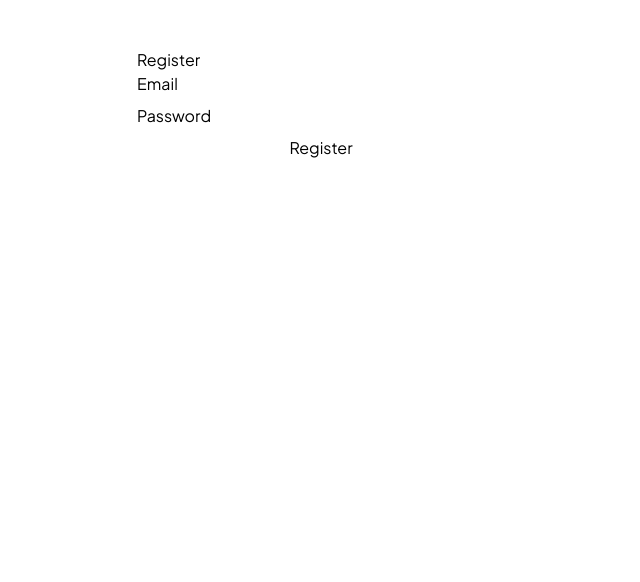
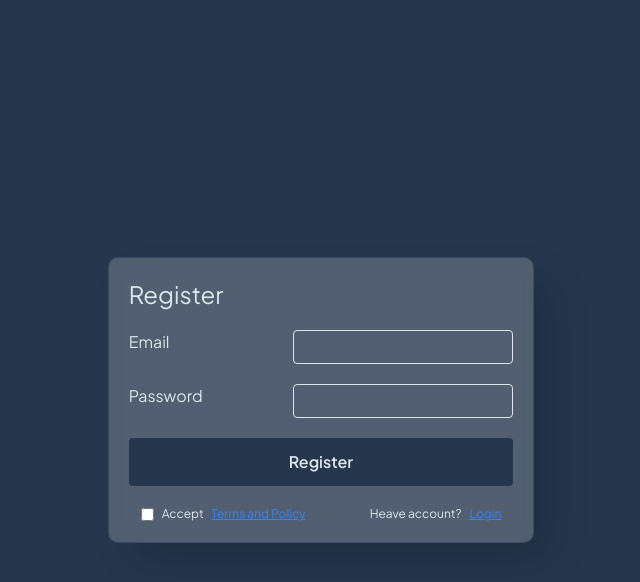
Before and after one commit to ABCD-Tools/automation-post, a Next.js app: page /register in a window 1280 px wide. Shown: the top 582 px of the page, without its empty margins (319-959 px from the left). Built offline with nearby package versions, Linux system fonts and the light colour scheme.

Commit message:
feat(dashboard) Add dashboard page

```diff
--- a/pages/dashboard.js
+++ b/pages/dashboard.js
@@ -1,7 +1,9 @@
+import Sidebar from "./dashboard/sidebar";
 export default function Dashboard() {
   return (
     <div>
       <h1>Dashboard</h1>
+      <Sidebar />
     </div>
   );
 }
--- /dev/null
+++ b/pages/dashboard/sidebar.js
@@ -0,0 +1,30 @@
+import Link from "next/link";
+
+const Sidebar = () => {
+  const sidelinks = [
+    { label: "Dashboard", href: "/dashboard" },
+    { label: "Clients", href: "/clients" },
+    { label: "Accounts", href: "/accounts" },
+    { label: "Posts", href: "/posts" },
+  ];
+  return (
+    <div className="fixed top-0 left-0 z-50 w-full md:w-56 h-screen bg-dark ">
+      <p className="text-3xl font-semibold text-light px-2">AutoPost</p>
+      <section className="flex flex-col mt-10 justify-end items-end text-light px-2 space-y-5">
+        {sidelinks.map((i, index) => {
+          return (
+            <Link className="" href={i.href} key={index}>
+              {i.label}
+            </Link>
+          );
+        })}
+      </section>
+      <footer className="absolute bottom-0 w-full p-2 flex items-center justify-between">
+        <div class="rounded-full bg-light border border-dark size-10"></div>
+        <p class="text-blue-500">Logout</p>
+      </footer>
+    </div>
+  );
+};
+
+export default Sidebar;
--- a/pages/home/about.js
+++ b/pages/home/about.js
@@ -3,8 +3,8 @@ import Stack from "./stack";
 const About = () => {
   return (
     <section className="w-full px-3 bg-light">
-      <div className="flex items-start justify-center gap-4">
-        <p className="w-1/2 font-semibold text-xl text-dark text-justify h-full">
+      <div className="flex flex-col md:flex-row items-start justify-center gap-4">
+        <p className="w-full md:w-1/2 font-semibold text-xl text-dark text-justify h-full">
           Post Automation Platform is a powerful web-based solution designed to
           streamline your social media management workflow. We understand that
           managing multiple social media accounts can be time-consuming and
--- a/pages/home/features.js
+++ b/pages/home/features.js
@@ -56,7 +56,7 @@ const Features = () => {
           {features.map((feature, index) => (
             <div
               key={index}
-              className="border-dark text-dark bg-white p-8 rounded-xl shadow-md hover:shadow-xl transition-all duration-300 border border-gray-100 hover:border-blue-200"
+              className="border-dark text-dark bg-white p-8 rounded-xl shadow-md hover:shadow-xl transition-all duration-300 border  hover:border-blue-200"
             >
               <div className="text-5xl mb-4">{feature.icon}</div>
               <h3 className="text-xl font-bold mb-3">{feature.title}</h3>
--- a/pages/home/stack.js
+++ b/pages/home/stack.js
@@ -29,9 +29,9 @@ const Stack = () => {
   ];
 
   return (
-    <div className="flex flex-wrap w-1/2 gap-1">
+    <div className="flex flex-wrap w-full md:w-1/2 gap-1">
       {steps.map((step, index) => (
-        <div key={index} className="relative flex flex-wrap w-[45%]">
+        <div key={index} className="relative flex flex-wrap w-full md:w-[45%]">
           <div className="bg-white p-4 rounded-xl shadow-lg hover:shadow-xl transition-all duration-300 h-full border border-gray-100">
             <div className="text-2xl font-bold text-blue-100 mb-4">
               {step.number}
--- a/pages/login.js
+++ b/pages/login.js
@@ -1,10 +1,11 @@
-import { useState } from 'react';
-import { toast } from 'react-toastify';
-import { loginWithEmailPassword } from '../src/modules-view/utils/api';
+import { useState } from "react";
+import Link from "next/link";
+import { toast } from "react-toastify";
+import { loginWithEmailPassword } from "../src/modules-view/utils/api";
 
 export default function Login() {
-  const [email, setEmail] = useState('');
-  const [password, setPassword] = useState('');
+  const [email, setEmail] = useState("");
+  const [password, setPassword] = useState("");
   const [loading, setLoading] = useState(false);
 
   const handleSubmit = async (e) => {
@@ -13,41 +14,68 @@ export default function Login() {
 
     try {
       await loginWithEmailPassword({ email, password });
-      toast.success('Login successful.');
+      toast.success("Login successful.");
       // TODO: store session / redirect to dashboard
     } catch (err) {
-      toast.error(err.message || 'Login failed');
+      toast.error(err.message || "Login failed");
     } finally {
       setLoading(false);
     }
   };
 
   return (
-    <main style={{ maxWidth: 400, margin: '2rem auto', padding: '1rem' }}>
-      <h1>Login</h1>
-      <form onSubmit={handleSubmit} style={{ display: 'flex', flexDirection: 'column', gap: '0.5rem' }}>
-        <label>
+    <div className="w-full h-screen bg-dark text-light flex items-center justify-center">
+      <main className="glass rounded-xl border border-dark/50 space-y-5 p-5 w-1/3">
+        <h1 className="text-2xl">Login</h1>
+        <form
+          onSubmit={handleSubmit}
+          className="space-y-3"
+          style={{ display: "flex", flexDirection: "column", gap: "0.5rem" }}
+        >
+          <label className="w-full flex items-start justify-between">
             Email
             <input
+              className="rounded outline-none px-2 py-1 bg-transparent border border-light"
               type="email"
               value={email}
               onChange={(e) => setEmail(e.target.value)}
               required
             />
           </label>
-        <label>
+          <label className="w-full flex items-start justify-between">
             Password
             <input
+              className="rounded outline-none px-2 py-1 bg-transparent border border-light"
               type="password"
               value={password}
               onChange={(e) => setPassword(e.target.value)}
               required
             />
           </label>
-        <button type="submit" disabled={loading}>
-          {loading ? 'Logging in...' : 'Login'}
+          <button
+            type="submit"
+            disabled={loading}
+            className="bg-dark text-light font-semibold rounded p-3"
+          >
+            {loading ? "Logging in..." : "Login"}
           </button>
+          <div className="w-full flex items-center justify-between px-3">
+            <label className="text-xs flex items-center justify-start gap-2">
+              <input type="checkbox" name="" id="" />
+              Remember me
+            </label>
+            <p className="text-xs flex items-center justify-start gap-2">
+              Dont have account?{" "}
+              <Link
+                href="/register"
+                className="text-blue-500 hover:text-blue-700 underline"
+              >
+                Register
+              </Link>
+            </p>
+          </div>
         </form>
       </main>
+    </div>
   );
 }
--- a/pages/posts/[jobId].js
+++ b/pages/posts/[jobId].js
@@ -1,4 +1,4 @@
-import { useRouter } from 'next/router';
+import { useRouter } from "next/router";
 
 export default function JobDetail() {
   const router = useRouter();
--- a/pages/register.js
+++ b/pages/register.js
@@ -1,10 +1,11 @@
-import { useState } from 'react';
-import { toast } from 'react-toastify';
-import { registerWithEmailPassword } from '../src/modules-view/utils/api';
+import { useState } from "react";
+import Link from "next/link";
+import { toast } from "react-toastify";
+import { registerWithEmailPassword } from "../src/modules-view/utils/api";
 
 export default function Register() {
-  const [email, setEmail] = useState('');
-  const [password, setPassword] = useState('');
+  const [email, setEmail] = useState("");
+  const [password, setPassword] = useState("");
   const [loading, setLoading] = useState(false);
 
   const handleSubmit = async (e) => {
@@ -13,30 +14,39 @@ export default function Register() {
 
     try {
       await registerWithEmailPassword({ email, password });
-      toast.success('Registration successful. Please check your email to verify your account.');
+      toast.success(
+        "Registration successful. Please check your email to verify your account."
+      );
     } catch (err) {
-      toast.error(err.message || 'Registration failed');
+      toast.error(err.message || "Registration failed");
     } finally {
       setLoading(false);
     }
   };
 
   return (
-    <main style={{ maxWidth: 400, margin: '2rem auto', padding: '1rem' }}>
-      <h1>Register</h1>
-      <form onSubmit={handleSubmit} style={{ display: 'flex', flexDirection: 'column', gap: '0.5rem' }}>
-        <label>
+    <div className="w-full h-screen bg-dark text-light flex items-center justify-center">
+      <main className="glass rounded-xl border border-dark/50 space-y-5 p-5 w-1/3">
+        <h1 className="text-2xl">Register</h1>
+        <form
+          className="space-y-3"
+          onSubmit={handleSubmit}
+          style={{ display: "flex", flexDirection: "column", gap: "0.5rem" }}
+        >
+          <label className="w-full flex items-start justify-between">
             Email
             <input
+              className="rounded outline-none px-2 py-1 bg-transparent border border-light"
               type="email"
               value={email}
               onChange={(e) => setEmail(e.target.value)}
               required
             />
           </label>
-        <label>
+          <label className="w-full flex items-start justify-between">
             Password
             <input
+              className="rounded outline-none px-2 py-1 bg-transparent border border-light"
               type="password"
               value={password}
               onChange={(e) => setPassword(e.target.value)}
@@ -44,10 +54,33 @@ export default function Register() {
               minLength={8}
             />
           </label>
-        <button type="submit" disabled={loading}>
-          {loading ? 'Registering...' : 'Register'}
+          <button
+            className="bg-dark text-light font-semibold rounded p-3"
+            type="submit"
+            disabled={loading}
+          >
+            {loading ? "Registering..." : "Register"}
           </button>
+          <div className="w-full flex items-center justify-between px-3">
+            <label className="text-xs flex items-center justify-start gap-2">
+              <input type="checkbox" name="" id="" />
+              Accept{" "}
+              <span className="text-blue-500 hover:text-blue-700 underline cursor-pointer">
+                Terms and Policy
+              </span>
+            </label>
+            <p className="text-xs flex items-center justify-start gap-2">
+              Heave account?{" "}
+              <Link
+                href="/login"
+                className="text-blue-500 hover:text-blue-700 underline"
+              >
+                Login
+              </Link>
+            </p>
+          </div>
         </form>
       </main>
+    </div>
   );
 }
--- a/src/modules-view/components/Modal.js
+++ b/src/modules-view/components/Modal.js
@@ -1 +1,23 @@
 // Reusable modal
+import React from "react";
+
+const Modal = ({ children, onClose }) => {
+  const handleBackdropClick = (e) => {
+    if (e.target === e.currentTarget && onClose) {
+      onClose();
+    }
+  };
+
+  return (
+    <div
+      className="fixed z-50 inset-0 flex items-center justify-center bg-black/50 backdrop-blur-sm"
+      onClick={handleBackdropClick}
+    >
+      <div className="relative" onClick={(e) => e.stopPropagation()}>
+        {children}
+      </div>
+    </div>
+  );
+};
+
+export default Modal;
--- a/styles/globals.css
+++ b/styles/globals.css
@@ -12,3 +12,10 @@ body {
 ::-webkit-scrollbar {
   width: 0;
 }
+.glass {
+  background: rgba(255, 255, 255, 0.2);
+  box-shadow: 20px 20px 40px -6px rgba(0, 0, 0, 0.2);
+  backdrop-filter: blur(6.6px);
+  -webkit-backdrop-filter: blur(6.6px);
+  border-radius: 10px;
+}
```
Lines whose indentation alone changed are shown as unchanged.
